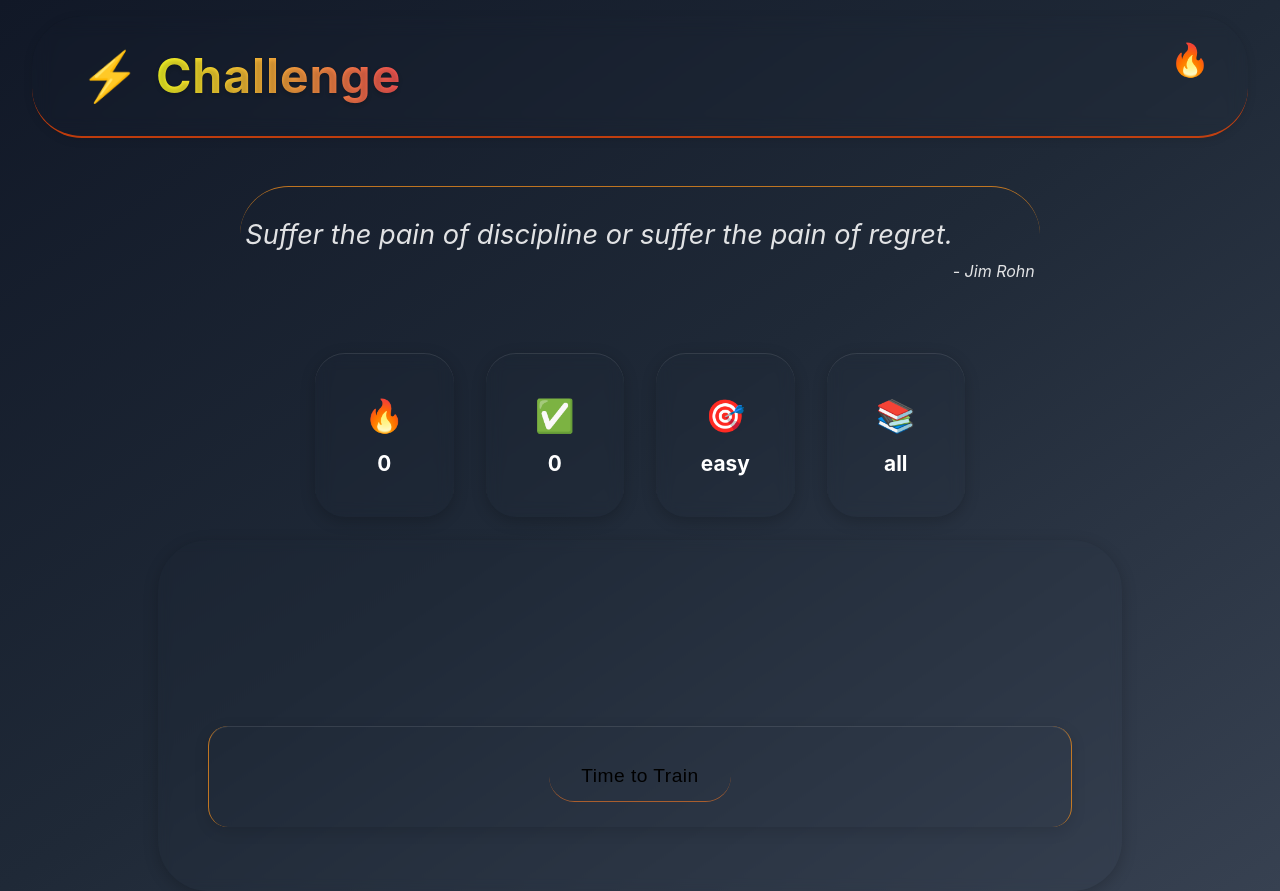
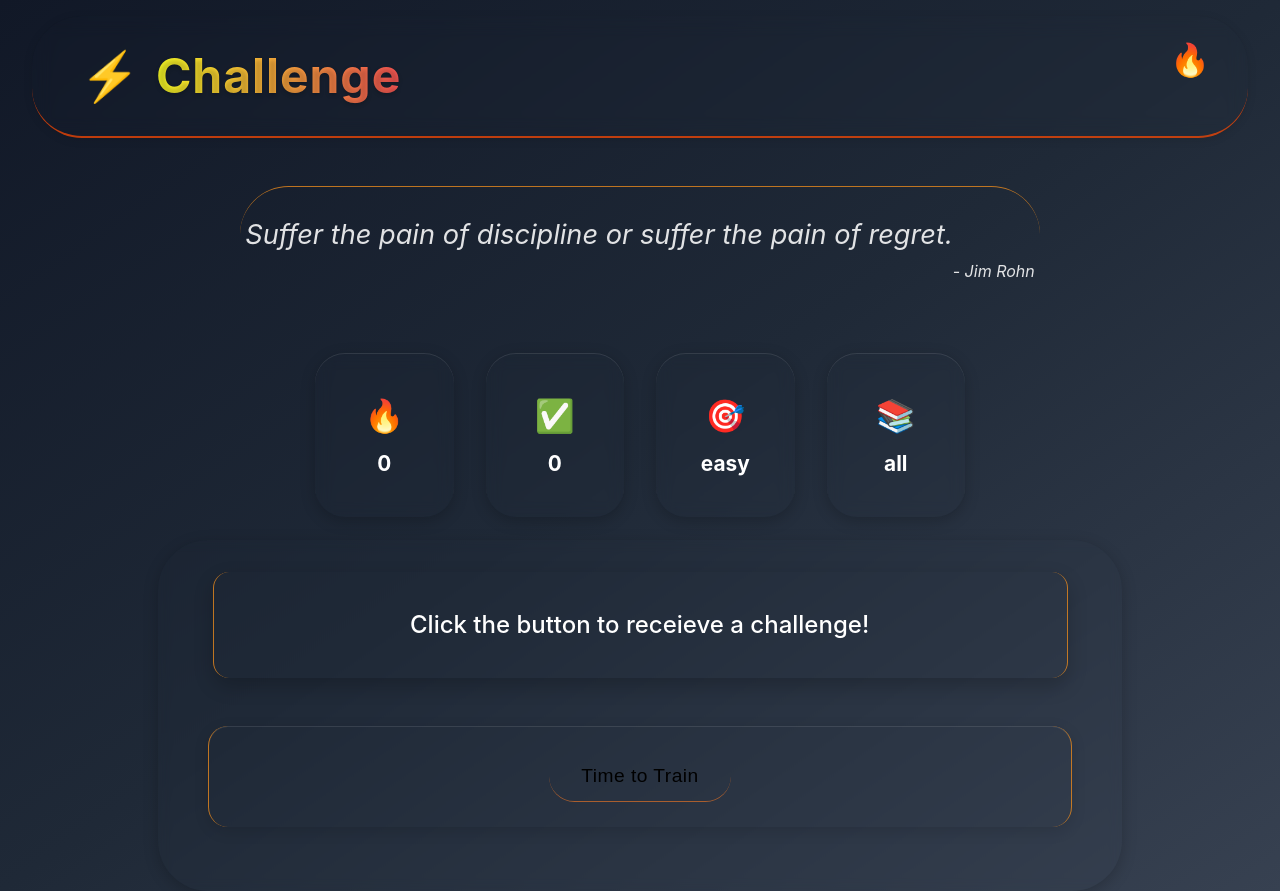
Before and after one commit to robertoandino/challenge-me, a React (Vite) app: page / in a window 1280 px wide. Built offline with nearby package versions, Linux system fonts and the light colour scheme.

Commit message:
Fix challengeBox not appearing.

```diff
--- a/src/components/ChallengeBox/ChallengeBox.css
+++ b/src/components/ChallengeBox/ChallengeBox.css
@@ -67,3 +67,25 @@
     animation: fadeIn 0.4s ease forwards;
     transition: opacity 0.3s ease;
 }
+
+@keyframes slideUp {
+    from {
+        opacity: 0;
+        transform: translateY(20px);
+    }
+    to {
+        opacity: 1;
+        transform: translateY(0);
+    }
+}
+
+@keyframes fadeIn {
+    from {
+        opacity: 0;
+        transform: scale(0.95);
+    }
+    to {
+        opacity: 1;
+        transform: scale(1);
+    }
+}
--- a/src/components/ChallengeBox/ChallengeBox.tsx
+++ b/src/components/ChallengeBox/ChallengeBox.tsx
@@ -4,23 +4,23 @@ import "./ChallengeBox.css"
 interface ChallengeBoxProps {
     currentChallenge: string;
     isGenerating: boolean;
-    hasGenerated: boolean;
+    //hasGenerated: boolean;
 }
 
 const ChallengeBox: React.FC<ChallengeBoxProps> = ({
     currentChallenge,
     isGenerating,
-    hasGenerated,
+    //hasGenerated,
 }) => {
     return (
-        <div className={`challenge-container ${hasGenerated ? "has-generated" : ""}`}>
-            <div className={`challenge-box ${hasGenerated ? "challenge-box-generated" : ""}`}>
+        <div className="challenge-container">
+            <div className="challenge-box">
                 {isGenerating ? (
                     <div className="loading-state">
                         <div className="loading-spinner"></div>
                     </div>
                 ) : (
-                    <p className="challenge-text">{currentChallenge}</p>
+                    <p key={currentChallenge} className="challenge-text">{currentChallenge}</p>
                 )}
             </div>
         </div>
--- a/src/components/DailyQuoteCard/DailyQuoteCard.css
+++ b/src/components/DailyQuoteCard/DailyQuoteCard.css
@@ -28,3 +28,18 @@
     font-size: 1rem;
     opacity: 0.75rem;
 }
+
+.fade-in {
+    animation: fadeSlideIn 0.8s ease-out forwards;
+}
+
+@keyframes fadeSlideIn {
+    from {
+        opacity: 0;
+        transform: translateY(15px);
+    }
+    to {
+        opacity: 1;
+        transform: translateY(0);
+    }
+}
--- a/src/components/DailyQuoteCard/DailyQuoteCard.tsx
+++ b/src/components/DailyQuoteCard/DailyQuoteCard.tsx
@@ -10,9 +10,11 @@ const DailyQuoteCard: React.FC<DailyQuoteCardProps> = ({ dailyQuote }) => {
     if (!dailyQuote) return null;
 
     return (
-        <div className="daily-quote-box">
-            <p className="quote-text">{dailyQuote.text}</p>
-            <span className="quote-author">- {dailyQuote.author}</span>
+        <div className="fade-in">
+            <div className="daily-quote-box">
+                <p className="quote-text">{dailyQuote.text}</p>
+                <span className="quote-author">- {dailyQuote.author}</span>
+            </div>
         </div>
     );
 }
--- a/src/pages/Home/Home.tsx
+++ b/src/pages/Home/Home.tsx
@@ -189,7 +189,7 @@ const Home: React.FC = () => {
                 <ChallengeBox
                     currentChallenge={currentChallenge}
                     isGenerating={isGenerating}
-                    hasGenerated={hasGenerated}
+                    //hasGenerated={hasGenerated}
                 />
                 <ButtonGroup
                     isGenerating={isGenerating}
```
